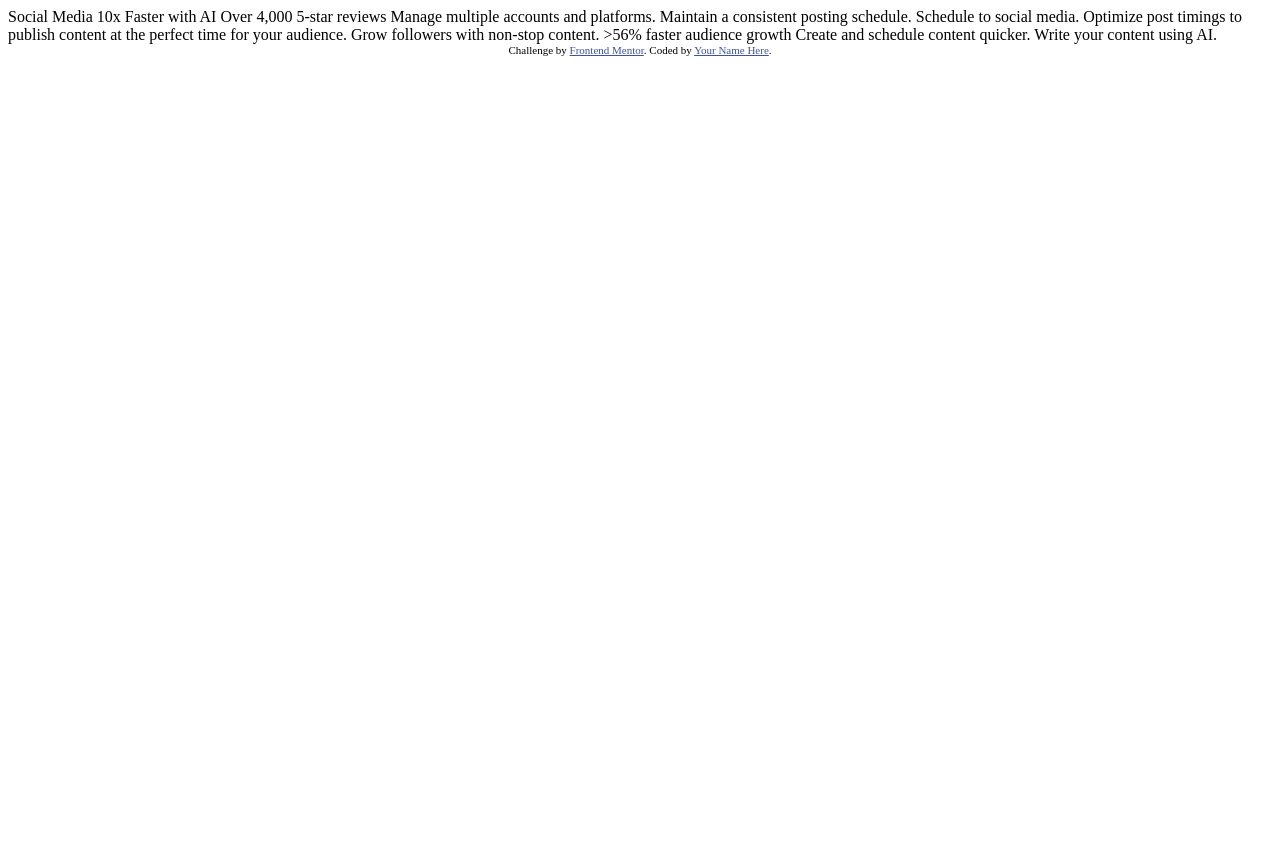
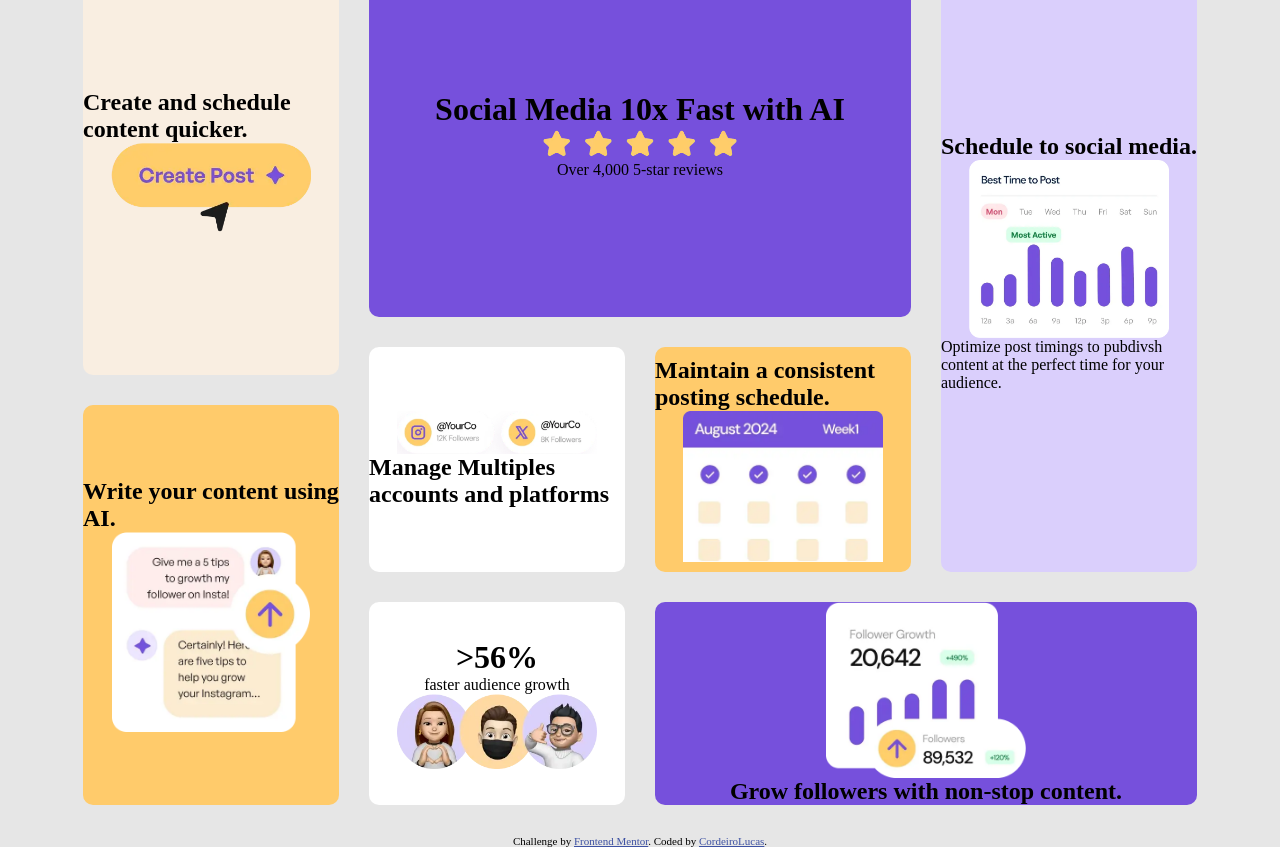
Before and after one commit to CordeiroLucas/projeto-bento-grid, a plain HTML site: page index.html in a window 1280 px wide. Before the commit the page ends 800 px from the top, so only its background shows below. Drawn offline with Linux system fonts and the light colour scheme.

Commit message:
style: Basic Style Done

```diff
--- a/index.html
+++ b/index.html
@@ -3,6 +3,8 @@
 <head>
   <meta charset="UTF-8">
   <meta name="viewport" content="width=device-width, initial-scale=1.0"> <!-- displays site properly based on user's device -->
+
+  <link rel="stylesheet" href="/src/style.css">
 
   <link rel="icon" type="image/png" sizes="32x32" href="./assets/images/favicon-32x32.png">
 
@@ -15,28 +17,47 @@
   </style>
 </head>
 <body>
-
-  Social Media 10x Faster with AI
-  Over 4,000 5-star reviews
-
-  Manage multiple accounts and platforms.
-
-  Maintain a consistent posting schedule.
-
-  Schedule to social media.
-  Optimize post timings to publish content at the perfect time for your audience.
-
-  Grow followers with non-stop content.
-
-  >56% faster audience growth
-
-  Create and schedule content quicker.
-
-  Write your content using AI.
+  <main class="grid">
+    <div class="content schedule-create">
+      <h2 class="card-title">Create and schedule content quicker.</h2>
+      <img src="/assets/images/illustration-create-post.webp" alt="create-post-img">
+    </div>
+    <div class="content ai-social-media">
+      <h1 class="card-title">Social Media 10x Fast with AI</h1>
+      <img src="/assets/images/illustration-five-stars.webp" alt="ratings">
+      <p>Over 4,000 5-star reviews</p>
+    </div>
+    <div class="content schedule-social">
+      <h2 class="card-title">Schedule to social media.</h2>
+      <img src="/assets/images/illustration-schedule-posts.webp" alt="post-image">
+      <p>Optimize post timings to pubdivsh content at the perfect time for your audience.</p>
+    </div>
+    <div class="content multiple-platforms">
+      <img src="/assets/images/illustration-multiple-platforms.webp" alt="schedule">
+      <h2 class="card-title">Manage Multiples accounts and platforms</h2>
+    </div>
+    <div class="content consistent-posting">
+      <h2 class="card-title">Maintain a consistent posting schedule.</h2>
+      <img src="/assets/images/illustration-consistent-schedule.webp" alt="schedule">
+    </div>
+    <div class="content write-content">
+      <h2 class="card-title">Write your content using AI.</h2>
+      <img src="/assets/images/illustration-ai-content.webp" alt="social-img">
+    </div>
+    <div class="content faster-audience">
+      <h1 class="card-title">>56%</h1>
+      <p>faster audience growth</p>
+      <img src="/assets/images/illustration-audience-growth.webp" alt="user-profiles">
+    </div>
+    <div class="content grow-followers">
+      <img src="/assets/images/illustration-grow-followers.webp" alt="follower-growth">
+      <h2 class="card-title">Grow followers with non-stop content.</h2>
+    </div>
+  </main>
 
   <div class="attribution">
     Challenge by <a href="https://www.frontendmentor.io?ref=challenge">Frontend Mentor</a>.
-    Coded by <a href="#">Your Name Here</a>.
+    Coded by <a href="#">CordeiroLucas</a>.
   </div>
 </body>
 </html>
--- /dev/null
+++ b/src/reset.css
@@ -0,0 +1,8 @@
+@import url(../assets/fonts/DMSans-VariableFont_opsz\,wght.ttf);
+
+* {
+    font-family: "DMSans Medium";
+    list-style: none;
+    margin: 0;
+    padding: 0;
+}
--- /dev/null
+++ b/src/style.css
@@ -0,0 +1,88 @@
+@import url(reset.css);
+
+body {
+    background-color: hsl(0, 0%, 90%);
+    height: 100vh;
+    width: 100vw;
+    display: flex;
+    flex-direction: column;
+    justify-content: center;
+    align-items: center;
+    gap: 325px;
+}
+
+main.grid {
+    display: grid;
+    grid-template-rows: 30% 30% 5% 30%;
+    grid-template-columns: 20% 20% 20% 20%;
+    justify-content: center;
+    grid-auto-flow: row;
+    gap: 30px;
+}
+
+.content {
+    border-radius: 10px;
+    width: 100%;
+    height: 100%;
+
+    display: flex;
+    justify-content: center;
+    align-items: center;
+    flex-direction: column;
+    justify-items: center;
+
+    background: antiquewhite;
+}
+
+.schedule-create {
+    background-color: hsl(31, 66%, 93%);
+    grid-column: 1/1;
+    grid-row: 1/4;
+}
+
+.ai-social-media {
+    background-color: hsl(256, 67%, 59%);
+    grid-column: 2/4;
+    grid-row: 1/3;
+}
+
+.schedule-social {
+    background-color: hsl(254, 88%, 90%);
+    grid-column: 4/4;
+    grid-row: 1/5;
+}
+
+.write-content {
+    background-color: hsl(39, 100%, 71%);
+    grid-column: 1/2;
+    grid-row: 4/6;
+}
+
+.multiple-platforms {
+    background-color: white;
+    grid-column: 2/2;
+    grid-row: 3/5;
+}
+
+.consistent-posting {
+    background-color: hsl(39, 100%, 71%);
+    grid-column: 3/3;
+    grid-row: 3/5;
+}
+
+.faster-audience {
+    background-color: hsl(0, 0%, 100%);
+    grid-column: 2/2;
+    grid-row: 5/5;
+}
+
+.grow-followers {
+    background-color: hsl(256, 67%, 59%);
+    grid-column: 3/5;
+    grid-row: 5/5;
+}
+
+img {
+    max-width: 200px;
+    max-height: 200px;
+}
```
